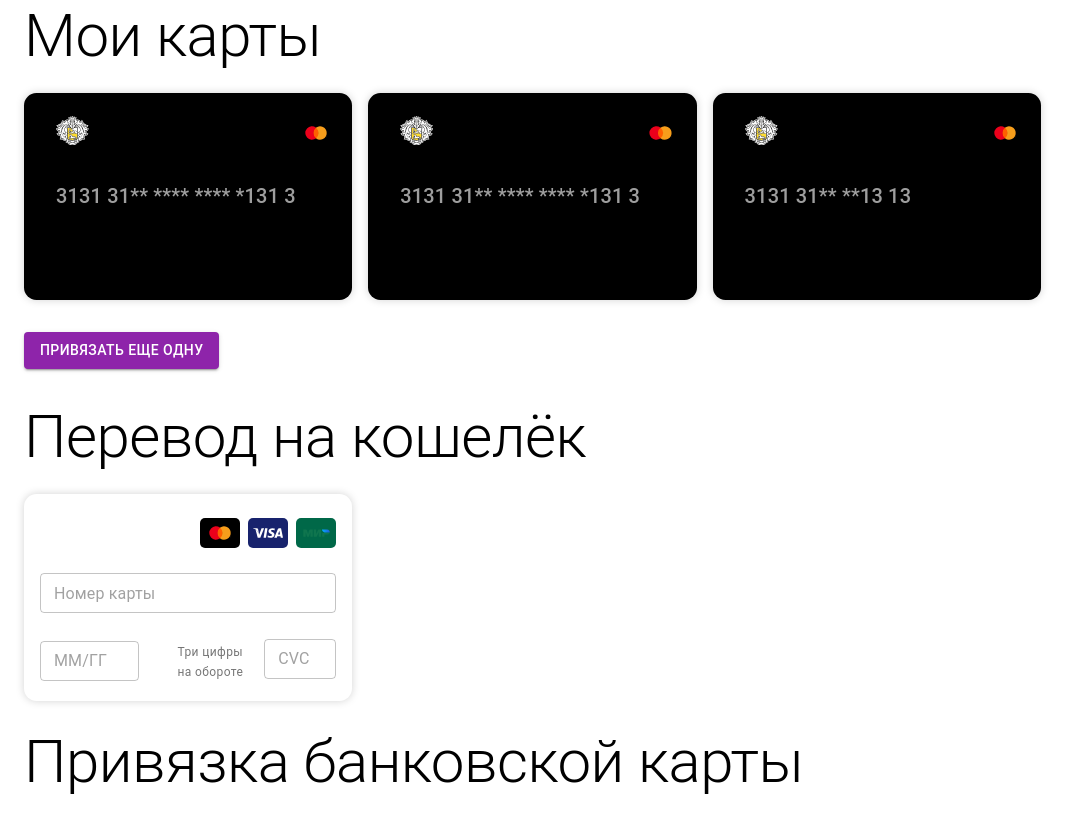
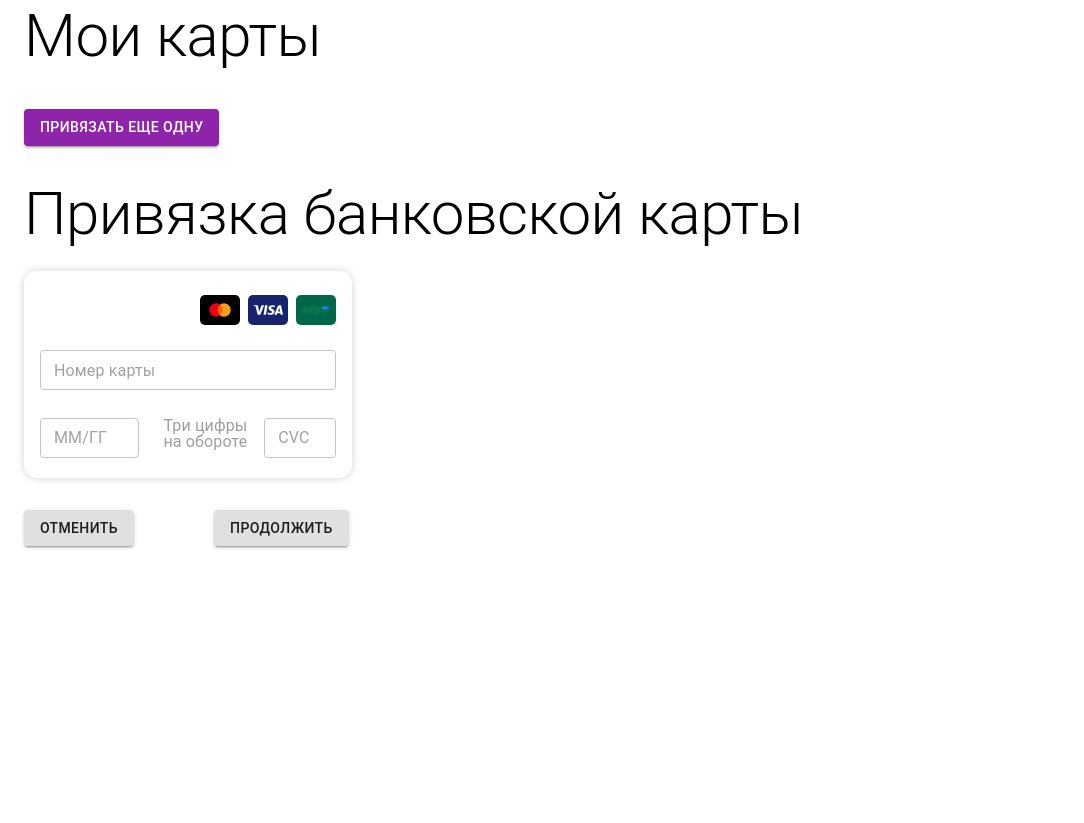
Before and after one commit to kai-shoo/yuman, a React (Create React App) app: page / in a window 1280 px wide. Shown: the whole page, without its empty margins (0-1084 px from the left). After the commit the page ends 800 px from the top, so only its background shows below. Built offline with nearby package versions, Linux system fonts and the light colour scheme.

Commit message:
added proto form validation

```diff
--- a/src/App.js
+++ b/src/App.js
@@ -4,6 +4,7 @@ import { PlasticCard } from './components/PlasticCard';
 import { createTheme, ThemeProvider } from '@material-ui/core/styles';
 import { grey, purple } from '@material-ui/core/colors';
 import { AddCardForm } from './components/AddCardForm'
+import { useRef, useState } from 'react';
 
 const theme = createTheme({
   palette: {
@@ -33,8 +34,16 @@ const cards = [
 ]
 
 
+function App() {
 
-function App() {
+  const [cards, setCards] = useState([]);
+
+  const inputRef = useRef(null);
+  const onClickHandler = (ref) => {
+    inputRef.current.focus();
+  }
+
+
   return (
     <ThemeProvider theme={theme}>
       <Container>
@@ -47,20 +56,15 @@ function App() {
               </Grid>)}
           </Grid>
           <Box my={4}>
-            <Button variant="contained" color="primary">
+            <Button variant="contained" color="primary" onClick={onClickHandler}>
               Привязать еще одну
             </Button>
           </Box>
         </Section>
 
         <Section>
-          <Typography variant="h2" gutterBottom>Перевод на кошелёк</Typography>
-          <AddCardForm />
-        </Section>
-
-        <Section>
           <Typography variant="h2" gutterBottom>Привязка банковской карты</Typography>
-
+          <AddCardForm ref={inputRef} />
         </Section>
 
       </Container>
--- a/src/components/AddCardForm.js
+++ b/src/components/AddCardForm.js
@@ -1,21 +1,38 @@
-import { Grid, FormControl, OutlinedInput, FormHelperText } from '@material-ui/core';
+import { Grid, FormControl, OutlinedInput, FormHelperText, Button, Box, InputLabel } from '@material-ui/core';
 import { PaymentChip } from './PaymentChip';
 import { PlasticLayout } from './PlasticLayout';
-import { TextField } from '@material-ui/core';
-import { useState } from 'react';
+import { forwardRef, useState } from 'react';
+import styled from 'styled-components';
+import { isDateExpired, isDateMMYY, isDateMonthValid, luhnCheck } from '../utils/plastic';
+
+
+const FormHelperWrapper = styled(FormHelperText)`
+  position: absolute;
+  left: 0;
+  bottom: -20px;
+  width: 400px;
+`
+
+const InputLabelWrapper = styled(InputLabel)`
+  position: static;
+  transform: initial;
+`
 
 const clearSpaces = (string) => string.replace(/ /g, '');
 const addSpaces = (string) => string.replace(/(.{4})/g, '$1 ');
 const formatDate = string => string.replace(/(.{2})/, '$1/');
 const cleanDate = string => string.split('/').join('');
 const getDigits = string => string.replace(/[^0-9]+/g, '');
+const formatCvc = string => string.replace(/(.)/g, '*')
 
-function AddCardForm() {
+const AddCardForm = forwardRef(({ focus, putFocus }, ref) => {
   const [pan, setPan] = useState('');
   const [date, setDate] = useState('');
   const [cvc, setCvc] = useState('');
+
   const formattedPan = addSpaces(pan);
   const formattedDate = formatDate(date);
+  const formattedCvc = formatCvc(cvc);
   ///////////
   const handlePanKeyDown = e => {
 
@@ -40,17 +57,76 @@ function AddCardForm() {
   }
 
   const handleDateChange = (e) => {
-    const newDate = getDigits(clearSpaces(e.target.value));
+    const newDate = getDigits(cleanDate(e.target.value));
     setDate(newDate)
   }
 
   const handleCvcChange = (e) => {
-    const newCvc = getDigits(clearSpaces(e.target.value));
-    setCvc(newCvc)
+    const newLength = e.target.value.length;
+    const newDigit = e.target.value.slice(-1);
+    if (newLength > cvc.length) {
+      setCvc(cvc => cvc + newDigit)
+    }
+
+    if (newLength < cvc.length) {
+      setCvc(cvc => cvc.slice(0, -1))
+    }
+  }
+
+  const onCLickResetHandler = (e) => {
+    e.preventDefault();
+    setDate('')
+    setCvc('')
+    setPan('')
+  }
+
+  const [errorPan, setErrorPan] = useState('');
+  const [errorDate, setErrorDate] = useState('');
+  const [errorCvc, setErrorCvc] = useState('');
+
+  const handleSumbit = (e) => {
+    e.preventDefault();
+
+    const validateCvc = (cvc) => {
+      const isEmpty = cvc.length !== 3;
+      if (isEmpty) return 'Введите cvc';
+
+
+      return '';
+    }
+
+    const errorMessageCvc = validateCvc(validateCvc)
+    setErrorCvc(errorMessageCvc);
+
+    const validatePan = (pan) => {
+      const isEmpty = pan.length === 0;
+      if (isEmpty) return 'Введите номер карты';
+
+      const isPanNotValid = !luhnCheck(pan);
+      if (isPanNotValid) return 'Номер карты не верный'
+
+      return '';
+    }
+    const errorMessagePan = validatePan(pan);
+    setErrorPan(errorMessagePan);
+
+    const validateDate = (date) => {
+      const isEmpty = date.length !== 4;
+      if (isEmpty) return 'Введите дату';
+      if (isDateExpired(date)) return 'Дата должна быть вида ММ/ГГ ';
+      if (isDateMMYY(date)) return 'Первые две цифры указывают месяц (01-12)';
+      if (isDateMonthValid(date)) return 'У карты прошёл срок использования';
+
+      return '';
+    }
+    const errorMessageDate = validateDate(date);
+    setErrorDate(errorMessageDate);
+
+
   }
 
 
-  return <form>
+  return <form onSubmit={handleSumbit} noValidate>
     <PlasticLayout bgc="white" container>
       <Grid container justifyContent="flex-end" alignItems="center" spacing={1}>
         <Grid item>
@@ -63,57 +139,91 @@ function AddCardForm() {
           <PaymentChip type="mir" />
         </Grid>
       </Grid>
-
-      <TextField
-        id="outlined-helperText"
+      <FormControl
+        error={Boolean(errorPan)}
+        size="small"
+      >
+        <OutlinedInput
+          inputRef={ref}
+          id="pan"
+          name="pan"
           placeholder="Номер карты"
-        size="small"
           variant="outlined"
           required
+          key="focus"
           onKeyDown={handlePanKeyDown}
           onChange={handlePanChange}
           value={formattedPan}
+          inputProps={{ 'maxLength': '20', 'inputMode': 'decimal' }}
+        />
+        <FormHelperWrapper>{errorPan}</FormHelperWrapper>
 
-        inputProps={{ 'maxlength': '20', 'inputmode': 'decimal', 'pattern': 'd*' }}
-      />
+      </FormControl>
 
       <Grid item container justifyContent="space-between" alignItems="center" >
-        <Grid item xs={4}>
-          <TextField
-            id="pan"
+        <Grid item xs={4}
+        >
+          <FormControl
+            size="small"
+            variant="outlined"
+            error={Boolean(errorDate)}
+          >
+            <OutlinedInput
+              id="date"
+              name="date"
               placeholder="ММ/ГГ"
               size="small"
-            variant="outlined"
-            inputProps={{ 'maxlength': '5' }}
-            inputMode='decimal'
+              required
+              inputProps={{ 'maxLength': '5', 'inputMode': 'decimal', }}
               onKeyDown={handleDateKeyDown}
               onChange={handleDateChange}
               value={formattedDate}
             />
+            <FormHelperWrapper>{errorDate}</FormHelperWrapper>
+          </FormControl>
         </Grid>
         <Grid container item xs={7} direction="row">
           <FormControl
-            size="small"
-            variant="outlined">
+            variant="outlined"
+            error={Boolean(errorCvc)}
+            size="small">
             <Grid container justifyContent="space-between">
               <Grid item xs={7}>
-                <FormHelperText>Три цифры на обороте</FormHelperText>
+                <InputLabelWrapper variant='standard' shrink={false} htmlFor="cvc" disableAnimation disabled>Три цифры на обороте</InputLabelWrapper >
               </Grid>
               <Grid item xs={5}>
                 <OutlinedInput
                   id="cvc"
+                  name="cvc"
+                  required
                   placeholder="CVC"
-                  inputProps={{ 'maxlength': '3' }}
+                  inputProps={{ 'maxLength': '3', 'inputMode': 'decimal', }}
                   onChange={handleCvcChange}
-                  value={cvc}
+                  value={formattedCvc}
                 />
+                <FormHelperWrapper>{errorCvc}</FormHelperWrapper>
               </Grid>
             </Grid>
           </FormControl>
         </Grid>
       </Grid>
     </PlasticLayout>
-  </form>
-}
+    <Box mt={4}>
+      <Grid container spacing={10}>
+        <Grid item>
+          <Button variant="contained" onClick={onCLickResetHandler}>
+            Отменить
+          </Button>
+        </Grid>
+        <Grid item>
+          <Button variant="contained" type='submit'>
+            Продолжить
+          </Button>
+        </Grid>
+      </Grid>
+    </Box>
+
+  </form >
+})
 
 export { AddCardForm };
--- /dev/null
+++ b/src/utils/plastic.js
@@ -0,0 +1,44 @@
+export const luhnCheck = num => {
+  let arr = (num + '')
+    .split('')
+    .reverse()
+    .map(x => parseInt(x));
+  let lastDigit = arr.splice(0, 1)[0];
+  let sum = arr.reduce(
+    (acc, val, i) => (i % 2 !== 0 ? acc + val : acc + ((val *= 2) > 9 ? val - 9 : val)),
+    0
+  );
+  sum += lastDigit;
+  return sum % 10 === 0;
+};
+
+
+export const isDateMMYY = (string) => {
+  if (!/\d\d\d\d/.test(string)) {
+    return false;
+
+  }
+
+  return true;
+}
+
+export const isDateMonthValid = (string) => {
+  const month = string.substring(0, 2);
+  if (month < 1 || month > 12) {
+    return false;
+  }
+
+  return true;
+
+}
+
+export const isDateExpired = (string) => {
+  const now = new Date()
+  const month = string.substring(0, 2);
+  const year = now.getFullYear() / 100 | 0 + '';
+  if (new Date(year + month[1], month[0], 1) < now) {
+    return false;
+  }
+  return true;
+
+}
```
Also changed, not shown: src/img/tinkoff-logo.svg. Lines whose indentation alone changed are shown as unchanged.
